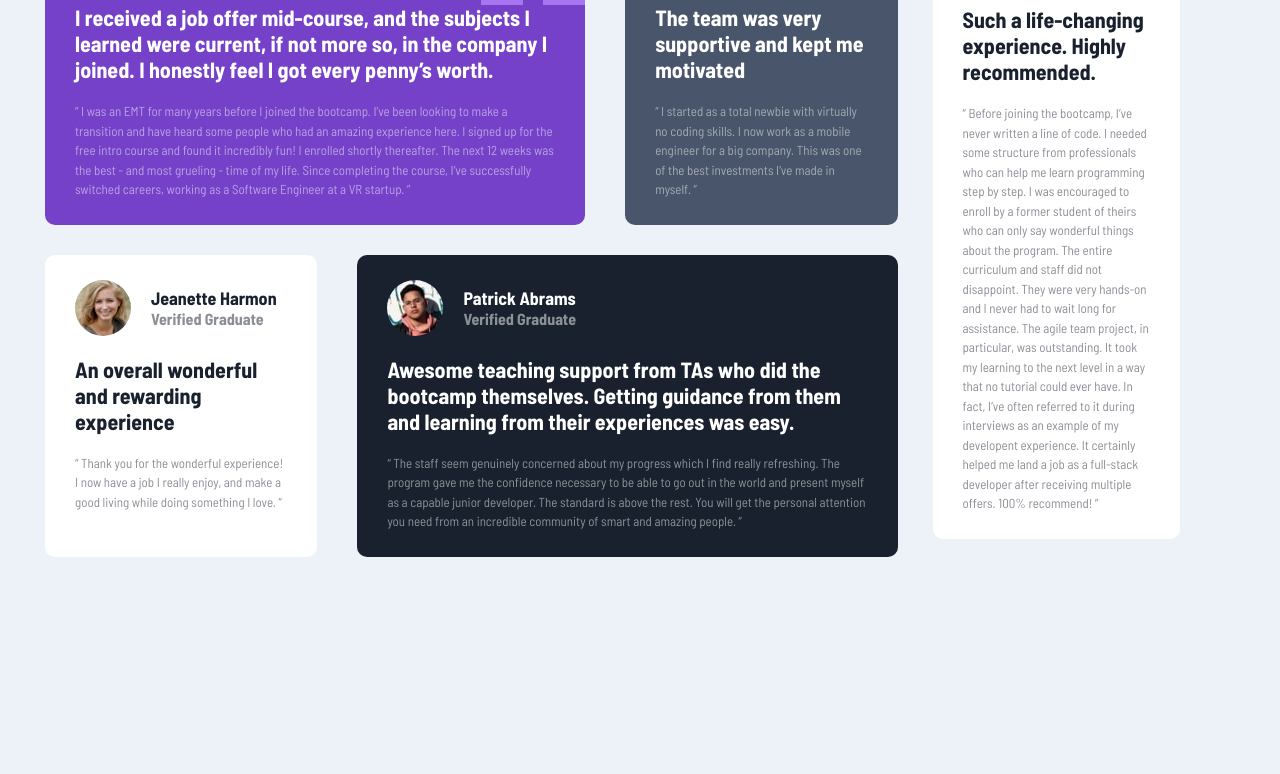
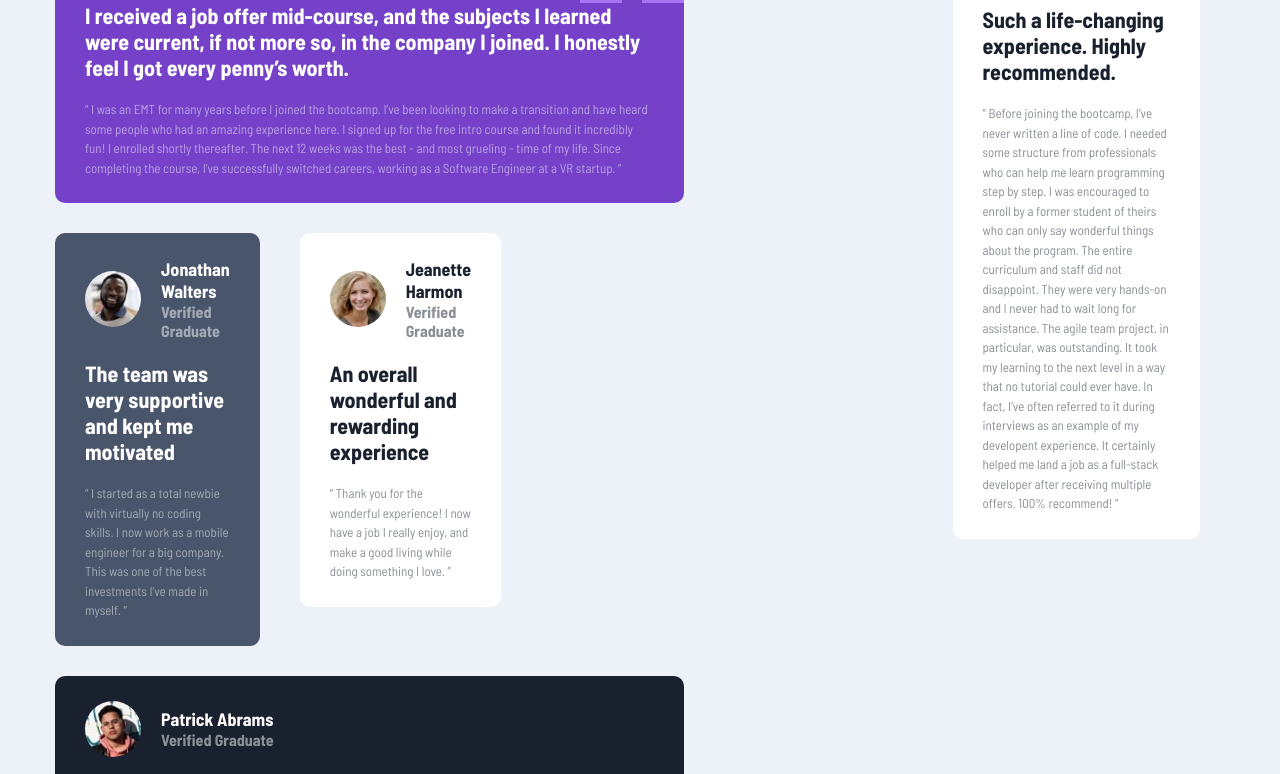
Before and after one commit to DanieleErcoli243/testimonials-grid-section-main, a plain HTML site: page index.html in a window 1280 px wide. Shown: the part 149-923 px from the top of the page. Before the commit the page ends 800 px from the top, so only its background shows below. Drawn offline with Linux system fonts and the light colour scheme.

Commit message:
spoiled everything by working on responsiveness

```diff
--- a/css/style.css
+++ b/css/style.css
@@ -57,22 +57,19 @@ body {
     background-repeat: no-repeat;
 }
 
-.basis-l {
-    flex-basis: 65%;
-}
 
-.basis-s {
-    flex-basis: 35%;
 
-}
 
 /* container */
 
 .container {
-    max-width: 330px;
-    margin: 0 auto;
     padding: 50px 0;
-}
+
+
+    /* col */
+
+    .col {
+        padding: 0 20px;
 
         /* card */
 
@@ -110,42 +107,89 @@ body {
             }
 
         }
+    }
+
+}
+
 
 /* media querie */
 
-@media screen and (min-width: 1200px) {
+@media screen and (min-width: 768px) {
     .container {
-        max-width: 1190px;
+        max-width: 700px;
         margin: 0 auto;
+
+    }
+}
+
+@media screen and (min-width: 992px) {
+
+    .col.basis-l {
+        flex-basis: 60%
+    }
+
+    .col.basis-s {
+        flex-basis: 40%;
+    }
+
+
+    .container {
+        max-width: 900px;
         padding: 50px 0;
         display: flex;
-        align-items: baseline;
-        gap: 10px;
+        align-items: flex-start;
+        justify-content: center;
+        gap: 20px;
 
-        .row {
 
-            margin: -15px -20px;
+        .row{
             flex-basis: 75%;
             display: flex;
             flex-wrap: wrap;
+            align-items: flex-start;
+            margin: -15px -20px;
 
 
             .col {
                 padding: 15px 20px;
                 display: flex;
-                justify-content: center;
-                .card{
+
+                .card {
+                    margin-bottom: 0;
+
+                }
+            }
+
+        }
+
+        .aside {
+            flex-basis: 25%;
+            .card {
                 margin-bottom: 0;
 
             }
 
         }
+    }
+}
+
+@media screen and (min-width: 1200px) {
 
 
+    .col.basis-l {
+        flex-basis: 75%;
     }
 
+    .col.basis-s {
+        flex-basis: 25%;
+    }
+
+    .container {
+        max-width: 1190px;
+        margin: 0 auto;
+
+
         .aside{
-                flex-basis: 25%;
             padding: 0 25px;
         }
 
```
Lines whose indentation alone changed are shown as unchanged.
